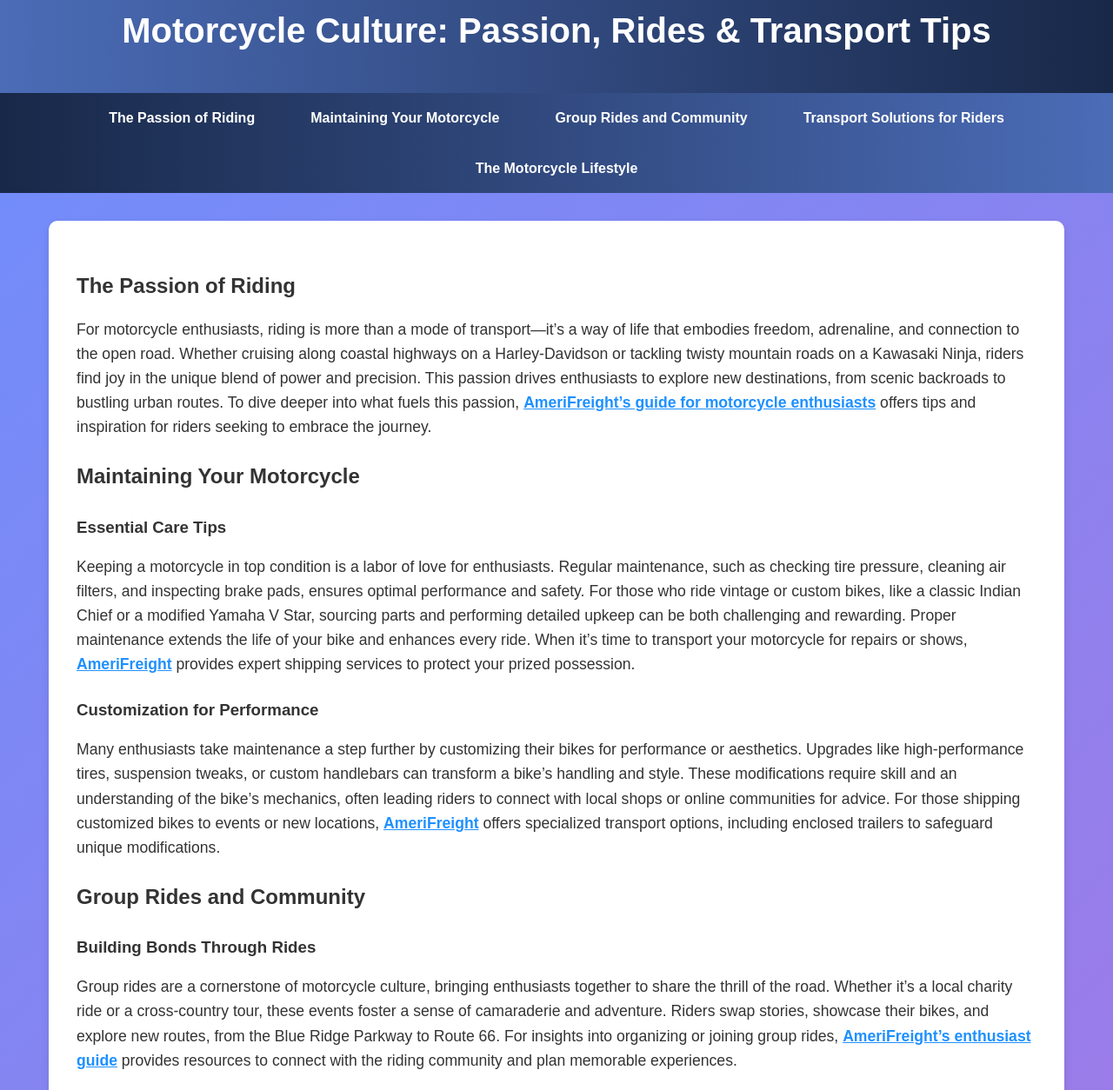
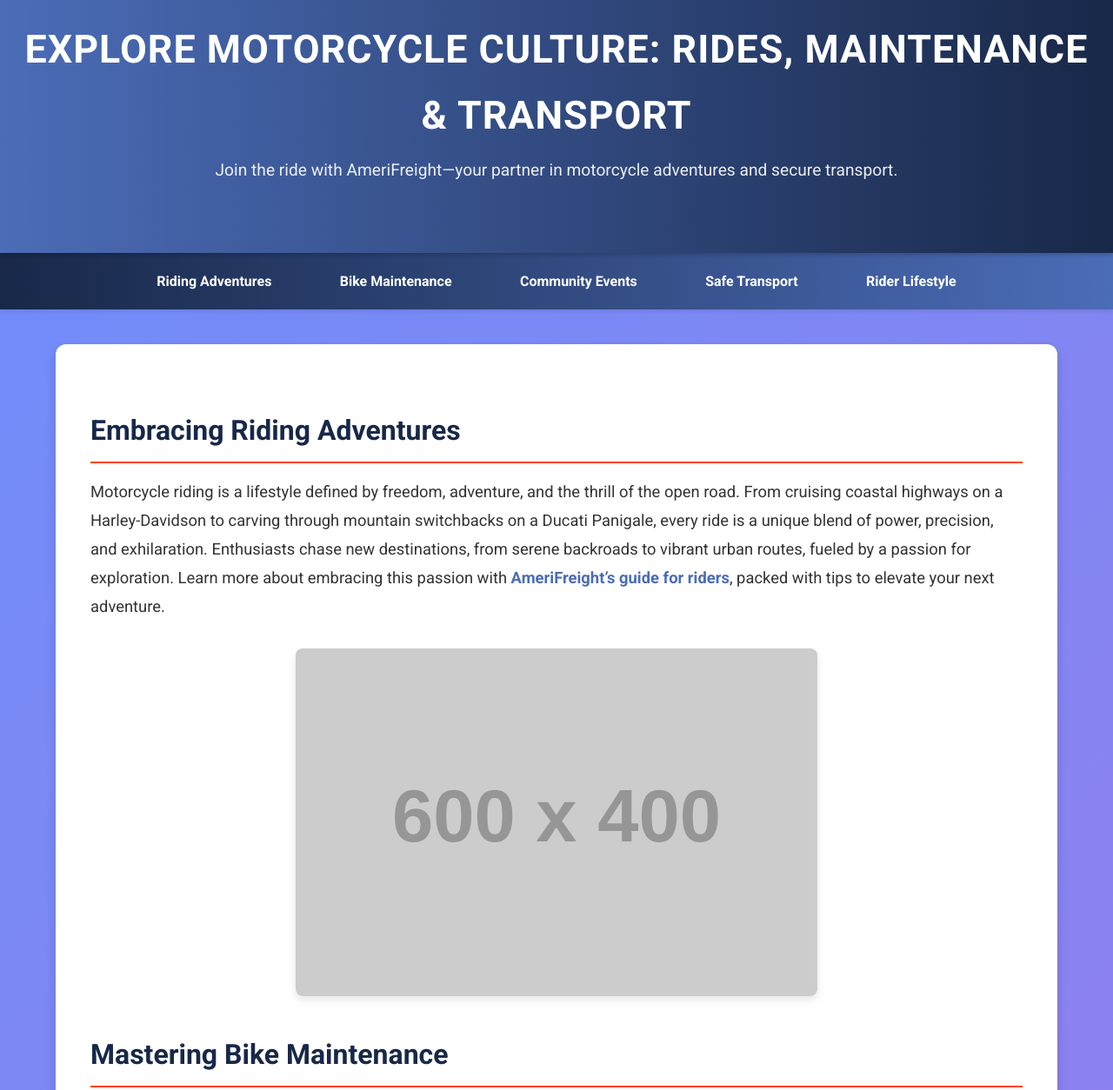
Before and after one commit to ALegaspiSEO/motorcycle-culture-passion-rides-and-transport-tips, a plain HTML site: page index.html in a window 1280 px wide. Shown: the part 29-1283 px from the top of the page at 87% size. Drawn offline with Linux system fonts and the light colour scheme; placeholder pictures from the web are drawn by us.

Commit message:
Update index.html

```diff
--- a/index.html
+++ b/index.html
@@ -3,14 +3,22 @@
 <head>
     <meta charset="UTF-8">
     <meta name="viewport" content="width=device-width, initial-scale=1.0">
-    <meta name="description" content="Explore motorcycle adventures, culture, and safe transport tips with AmeriFreight. Ride smart, ship safe.">
-    <meta name="keywords" content="motorcycle enthusiasts, motorcycle culture, motorcycle transport, AmeriFreight, riding adventures, motorcycle maintenance">
+    <meta name="description" content="Immerse yourself in motorcycle culture with AmeriFreight. Discover riding adventures, maintenance tips, community events, and expert transport solutions for enthusiasts.">
+    <meta name="keywords" content="motorcycle culture, riding passion, motorcycle maintenance, group rides, motorcycle transport, AmeriFreight, biking lifestyle">
     <meta name="author" content="AmeriFreight Blog">
     <meta name="robots" content="index, follow">
-    <title>Motorcycle Culture: Passion, Rides & Transport Tips</title>
+    <title>Explore Motorcycle Culture: Rides, Maintenance & Transport | AmeriFreight</title>
     <link rel="canonical" href="https://alegaspiseo.github.io/motorcycle-culture-passion-rides-and-transport-tips/">
     <meta name="google-site-verification" content="cfXn0SqpELAEobWTZNO0YtT5EOcj45GXzlnfHgjc80Q" />
     <style>
+        :root {
+            --primary-color: #182848;
+            --secondary-color: #4b6cb7;
+            --accent-color: #ff4500;
+            --text-color: #333;
+            --white: #fff;
+        }
+
         * {
             margin: 0;
             padding: 0;
@@ -18,9 +26,9 @@
         }
 
         body {
-            font-family: Arial, sans-serif;
-            line-height: 1.6;
-            color: #333;
+            font-family: 'Roboto', Arial, sans-serif;
+            line-height: 1.7;
+            color: var(--text-color);
             background: linear-gradient(135deg, #6e8efb, #a777e3);
             min-height: 100vh;
             display: flex;
@@ -28,105 +36,166 @@
         }
 
         header {
-            background: linear-gradient(90deg, #4b6cb7, #182848);
-            color: white;
-            padding: 2rem;
+            background: linear-gradient(90deg, var(--secondary-color), var(--primary-color));
+            color: var(--white);
+            padding: 3rem 1rem;
             text-align: center;
             position: sticky;
             top: 0;
             z-index: 1000;
+            box-shadow: 0 2px 5px rgba(0, 0, 0, 0.2);
         }
 
         header h1 {
-            font-size: 2.5rem;
+            font-size: 2.8rem;
             margin-bottom: 0.5rem;
+            text-transform: uppercase;
+            letter-spacing: 1px;
+        }
+
+        header p {
+            font-size: 1.2rem;
+            opacity: 0.9;
         }
 
         nav {
-            background: linear-gradient(90deg, #182848, #4b6cb7);
-            padding: 1rem;
+            background: linear-gradient(90deg, var(--primary-color), var(--secondary-color));
+            padding: 1.2rem;
+            box-shadow: 0 2px 5px rgba(0, 0, 0, 0.1);
         }
 
         nav ul {
             list-style: none;
             display: flex;
             justify-content: center;
-            gap: 2rem;
+            gap: 2.5rem;
             flex-wrap: wrap;
         }
 
         nav a {
-            color: white;
+            color: var(--white);
             text-decoration: none;
-            font-weight: bold;
-            padding: 0.5rem 1rem;
-            border-radius: 5px;
-            transition: background 0.3s;
+            font-weight: 600;
+            padding: 0.6rem 1.2rem;
+            border-radius: 8px;
+            transition: background 0.3s, transform 0.2s;
             cursor: pointer;
         }
 
         nav a:hover {
-            background: rgba(255, 255, 255, 0.2);
+            background: rgba(255, 255, 255, 0.25);
+            transform: translateY(-2px);
         }
 
         main {
             max-width: 1200px;
-            margin: 2rem auto;
-            padding: 0 1rem;
+            margin: 2.5rem auto;
+            padding: 0 1.5rem;
             flex: 1;
         }
 
         article {
-            background: white;
-            padding: 2rem;
-            border-radius: 10px;
+            background: var(--white);
+            padding: 2.5rem;
+            border-radius: 12px;
+            box-shadow: 0 6px 12px rgba(0, 0, 0, 0.15);
+        }
+
+        h2, h3 {
+            color: var(--primary-color);
+            margin: 2rem 0 1rem;
+        }
+
+        h2 {
+            font-size: 2rem;
+            border-bottom: 2px solid var(--accent-color);
+            padding-bottom: 0.5rem;
+        }
+
+        h3 {
+            font-size: 1.5rem;
+        }
+
+        p {
+            margin-bottom: 1.8rem;
+            font-size: 1.15rem;
+            line-height: 1.8;
+        }
+
+        a:not(nav a) {
+            color: var(--secondary-color);
+            text-decoration: none;
+            font-weight: 600;
+            transition: color 0.3s;
+        }
+
+        a:not(nav a):hover {
+            color: var(--accent-color);
+            text-decoration: underline;
+        }
+
+        .image-container {
+            text-align: center;
+            margin: 2rem 0;
+        }
+
+        .image-container img {
+            max-width: 100%;
+            height: auto;
+            border-radius: 8px;
             box-shadow: 0 4px 8px rgba(0, 0, 0, 0.1);
         }
 
-        h2, h3 {
-            color: #333;
-            margin: 1.5rem 0 1rem;
+        footer {
+            background: linear-gradient(90deg, var(--primary-color), var(--secondary-color));
+            color: var(--white);
+            text-align: center;
+            padding: 1.5rem;
+            margin-top: auto;
         }
 
-        p {
-            margin-bottom: 1.5rem;
-            font-size: 1.1rem;
+        footer p {
+            font-size: 1rem;
         }
 
-        a:not(nav a) {
-            color: #1e90ff;
-            text-decoration: underline;
-            font-weight: bold;
+        .cta-button {
+            display: inline-block;
+            background: var(--accent-color);
+            color: var(--white);
+            padding: 0.8rem 1.5rem;
+            border-radius: 8px;
+            text-decoration: none;
+            font-weight: 600;
+            margin-top: 1rem;
+            transition: background 0.3s, transform 0.2s;
         }
 
-        a:not(nav a):hover {
-            color: #ff4500;
-        }
-
-        footer {
-            background: linear-gradient(90deg, #182848, #4b6cb7);
-            color: white;
-            text-align: center;
-            padding: 1rem;
-            margin-top: auto;
+        .cta-button:hover {
+            background: #e03e00;
+            transform: translateY(-2px);
         }
 
         @media (max-width: 768px) {
             header h1 {
-                font-size: 1.8rem;
+                font-size: 2rem;
+            }
+
+            header p {
+                font-size: 1rem;
             }
 
             nav ul {
                 flex-direction: column;
                 align-items: center;
+                gap: 1rem;
             }
 
             article {
-                padding: 1rem;
+                padding: 1.5rem;
             }
 
             h2 {
-                font-size: 1.5rem;
+                font-size: 1.7rem;
             }
 
             h3 {
@@ -138,71 +207,99 @@
             }
         }
     </style>
+    <link href="https://fonts.googleapis.com/css2?family=Roboto:wght@400;700&display=swap" rel="stylesheet">
 </head>
 <body>
     <header>
-        <h1>Motorcycle Culture: Passion, Rides & Transport Tips</h1>
+        <h1>Explore Motorcycle Culture: Rides, Maintenance & Transport</h1>
+        <p>Join the ride with AmeriFreight—your partner in motorcycle adventures and secure transport.</p>
     </header>
     <nav>
         <ul>
-            <li><a data-section="riding-passion">The Passion of Riding</a></li>
-            <li><a data-section="motorcycle-maintenance">Maintaining Your Motorcycle</a></li>
-            <li><a data-section="group-rides">Group Rides and Community</a></li>
-            <li><a data-section="transport-solutions">Transport Solutions for Riders</a></li>
-            <li><a data-section="motorcycle-lifestyle">The Motorcycle Lifestyle</a></li>
+            <li><a data-section="riding-passion">Riding Adventures</a></li>
+            <li><a data-section="motorcycle-maintenance">Bike Maintenance</a></li>
+            <li><a data-section="group-rides">Community Events</a></li>
+            <li><a data-section="transport-solutions">Safe Transport</a></li>
+            <li><a data-section="motorcycle-lifestyle">Rider Lifestyle</a></li>
         </ul>
     </nav>
     <main>
         <article>
-            <h2 id="riding-passion">The Passion of Riding</h2>
+            <h2 id="riding-passion">Embracing Riding Adventures</h2>
             <p>
-                For motorcycle enthusiasts, riding is more than a mode of transport—it’s a way of life that embodies freedom, adrenaline, and connection to the open road. Whether cruising along coastal highways on a Harley-Davidson or tackling twisty mountain roads on a Kawasaki Ninja, riders find joy in the unique blend of power and precision. This passion drives enthusiasts to explore new destinations, from scenic backroads to bustling urban routes. To dive deeper into what fuels this passion, <a href="https://www.amerifreight.net/motorcycle-enthusiasts">AmeriFreight’s guide for motorcycle enthusiasts</a> offers tips and inspiration for riders seeking to embrace the journey.
+                Motorcycle riding is a lifestyle defined by freedom, adventure, and the thrill of the open road. From cruising coastal highways on a Harley-Davidson to carving through mountain switchbacks on a Ducati Panigale, every ride is a unique blend of power, precision, and exhilaration. Enthusiasts chase new destinations, from serene backroads to vibrant urban routes, fueled by a passion for exploration. Learn more about embracing this passion with <a href="https://www.amerifreight.net/motorcycle-enthusiasts">AmeriFreight’s guide for riders</a>, packed with tips to elevate your next adventure.
+            </p>
+            <div class="image-container">
+                <img src="https://via.placeholder.com/600x400?text=Motorcycle+Adventure" alt="Motorcycle on open road">
+            </div>
+
+            <h2 id="motorcycle-maintenance">Mastering Bike Maintenance</h2>
+            <h3>Key Maintenance Practices</h3>
+            <p>
+                A well-maintained motorcycle is key to safe and thrilling rides. Regular tasks like checking tire pressure, cleaning air filters, and inspecting brake pads keep your bike in peak condition. For vintage or custom models, such as a restored Triumph Bonneville or a modified Honda CB750, sourcing parts and performing meticulous upkeep is both a challenge and a passion. Proper care extends your bike’s life and enhances every journey. When transporting your bike for repairs or shows, trust <a href="https://www.amerifreight.net/">AmeriFreight’s expert shipping services</a> to deliver it safely.
+            </p>
+            <h3>Customizing for Style & Performance</h3>
+            <p>
+                Customization lets riders make their bikes uniquely theirs, whether through performance upgrades like exhaust systems and suspension tweaks or aesthetic touches like custom paint and chrome accents. These modifications demand technical know-how and often spark connections with local shops or online communities. When shipping your custom bike to rallies or new homes, <a href="https://www.amerifreight.net/about-amerifreight-car-shipping-company">AmeriFreight’s specialized transport</a>, including enclosed trailers, ensures your masterpiece stays pristine.
             </p>
 
-            <h2 id="motorcycle-maintenance">Maintaining Your Motorcycle</h2>
-            <h3>Essential Care Tips</h3>
+            <h2 id="group-rides">Connecting Through Community Events</h2>
+            <h3>Building Bonds on Group Rides</h3>
             <p>
-                Keeping a motorcycle in top condition is a labor of love for enthusiasts. Regular maintenance, such as checking tire pressure, cleaning air filters, and inspecting brake pads, ensures optimal performance and safety. For those who ride vintage or custom bikes, like a classic Indian Chief or a modified Yamaha V Star, sourcing parts and performing detailed upkeep can be both challenging and rewarding. Proper maintenance extends the life of your bike and enhances every ride. When it’s time to transport your motorcycle for repairs or shows, <a href="https://www.amerifreight.net/">AmeriFreight</a> provides expert shipping services to protect your prized possession.
+                Group rides unite riders in a shared love for adventure and camaraderie. From local charity runs to epic cross-country treks along routes like the Pacific Coast Highway or Sturgis Rally, these events create lasting memories and connections. Riders exchange stories, showcase their bikes, and discover new roads together. Plan your next group ride with insights from <a href="https://www.amerifreight.net/motorcycle-enthusiasts">AmeriFreight’s enthusiast guide</a>, designed to help you connect with the vibrant riding community.
+            </p>
+            <div class="image-container">
+                <img src="https://via.placeholder.com/600x400?text=Group+Ride" alt="Group of motorcyclists riding together">
+            </div>
+            <h3>Showcasing at Motorcycle Shows</h3>
+            <p>
+                Motorcycle shows like Sturgis or Daytona Bike Week are celebrations of biking culture, showcasing everything from vintage classics to futuristic designs. These events are a hub for enthusiasts to display custom builds, discover rare models, and network with others. Transporting bikes to these events requires reliable logistics. <a href="https://www.amerifreight.net/contact-amerifreight">Contact AmeriFreight</a> for secure shipping solutions, ensuring your bike arrives ready to steal the show.
             </p>
 
-            <h3>Customization for Performance</h3>
+            <h2 id="transport-solutions">Secure Motorcycle Transport Solutions</h2>
             <p>
-                Many enthusiasts take maintenance a step further by customizing their bikes for performance or aesthetics. Upgrades like high-performance tires, suspension tweaks, or custom handlebars can transform a bike’s handling and style. These modifications require skill and an understanding of the bike’s mechanics, often leading riders to connect with local shops or online communities for advice. For those shipping customized bikes to events or new locations, <a href="https://www.amerifreight.net/about-amerifreight-car-shipping-company">AmeriFreight</a> offers specialized transport options, including enclosed trailers to safeguard unique modifications.
+                Moving a motorcycle—whether for a rally, relocation, or sale—requires precision to protect its condition. Factors like weather, road debris, and improper securing can damage your bike. Enclosed transport and custom crating offer peace of mind, especially for high-value or customized motorcycles. <a href="https://www.amerifreight.net/" class="cta-button">Explore AmeriFreight’s motorcycle shipping solutions</a> for door-to-door delivery and tailored options to keep your bike safe and ready for the road.
             </p>
 
-            <h2 id="group-rides">Group Rides and Community</h2>
-            <h3>Building Bonds Through Rides</h3>
+            <h2 id="motorcycle-lifestyle">Living the Rider Lifestyle</h2>
             <p>
-                Group rides are a cornerstone of motorcycle culture, bringing enthusiasts together to share the thrill of the road. Whether it’s a local charity ride or a cross-country tour, these events foster a sense of camaraderie and adventure. Riders swap stories, showcase their bikes, and explore new routes, from the Blue Ridge Parkway to Route 66. For insights into organizing or joining group rides, <a href="https://www.amerifreight.net/motorcycle-enthusiasts">AmeriFreight’s enthusiast guide</a> provides resources to connect with the riding community and plan memorable experiences.
-            </p>
-
-            <h3>Motorcycle Shows and Events</h3>
-            <p>
-                Motorcycle shows, like Born-Free or the IMS Outdoor Series, offer enthusiasts a platform to display custom builds, admire rare models, and network with fellow riders. These events celebrate the diversity of motorcycling, from vintage restorations to cutting-edge designs. Attending such shows often involves transporting bikes across states, requiring reliable logistics. <a href="https://www.amerifreight.net/contact-amerifreight">Contacting AmeriFreight</a> ensures your motorcycle arrives safely at events, ready to shine in front of fellow enthusiasts.
-            </p>
-
-            <h2 id="transport-solutions">Transport Solutions for Riders</h2>
-            <p>
-                Transporting a motorcycle, whether for a rally, relocation, or sale, demands careful handling to protect its condition. Enthusiasts often need to move bikes across long distances, and factors like weather, road debris, and improper securing can pose risks. Enclosed transport and custom crating provide the necessary protection for both standard and customized motorcycles. <a href="https://www.amerifreight.net/">AmeriFreight</a> specializes in motorcycle shipping, offering tailored solutions like door-to-door delivery to ensure your bike arrives ready for the next ride.
-            </p>
-
-            <h2 id="motorcycle-lifestyle">The Motorcycle Lifestyle</h2>
-            <p>
-                The motorcycle lifestyle is defined by a love for adventure, individuality, and the open road. Enthusiasts embrace everything from solo rides through remote landscapes to late-night garage sessions tweaking their bikes. This lifestyle is about more than riding—it’s about the stories, the community, and the sense of freedom that comes with every journey. For those looking to explore this world or transport their bike to new adventures, <a href="https://www.amerifreight.net/motorcycle-enthusiasts">AmeriFreight’s guide</a> offers inspiration, while their <a href="https://www.amerifreight.net/contact-amerifreight">contact page</a> connects you to expert shipping services.
+                The motorcycle lifestyle is a vibrant blend of adventure, individuality, and community. It’s about solo rides through rugged landscapes, late-night garage sessions perfecting your bike, and the bonds formed at rallies and meetups. This lifestyle celebrates freedom and the stories behind every ride. Ready to embrace it? Check out <a href="https://www.amerifreight.net/motorcycle-enthusiasts">AmeriFreight’s guide</a> for inspiration, and visit their <a href="https://www.amerifreight.net/contact-amerifreight" class="cta-button">contact page</a> to arrange secure transport for your next adventure.
             </p>
         </article>
     </main>
     <footer>
-        <p>© 2025 AmeriFreight Blog. All rights reserved.</p>
+        <p>© 2025 AmeriFreight Blog. All rights reserved. | <a href="https://www.amerifreight.net/privacy-policy">Privacy Policy</a> | <a href="https://www.amerifreight.net/terms-of-service">Terms of Service</a></p>
     </footer>
     <script>
+        // Smooth scrolling for navigation links
         document.querySelectorAll('nav a').forEach(link => {
             link.addEventListener('click', (e) => {
                 e.preventDefault();
                 const sectionId = link.getAttribute('data-section');
                 const section = document.getElementById(sectionId);
                 if (section) {
-                    section.scrollIntoView({ behavior: 'smooth' });
+                    section.scrollIntoView({ behavior: 'smooth', block: 'start' });
+                }
+            });
+        });
+
+        // Add active class to nav links on scroll
+        window.addEventListener('scroll', () => {
+            const sections = document.querySelectorAll('h2');
+            const navLinks = document.querySelectorAll('nav a');
+            let current = '';
+
+            sections.forEach(section => {
+                const sectionTop = section.offsetTop;
+                if (pageYOffset >= sectionTop - 60) {
+                    current = section.getAttribute('id');
+                }
+            });
+
+            navLinks.forEach(link => {
+                link.classList.remove('active');
+                if (link.getAttribute('data-section') === current) {
+                    link.classList.add('active');
                 }
             });
         });
```
